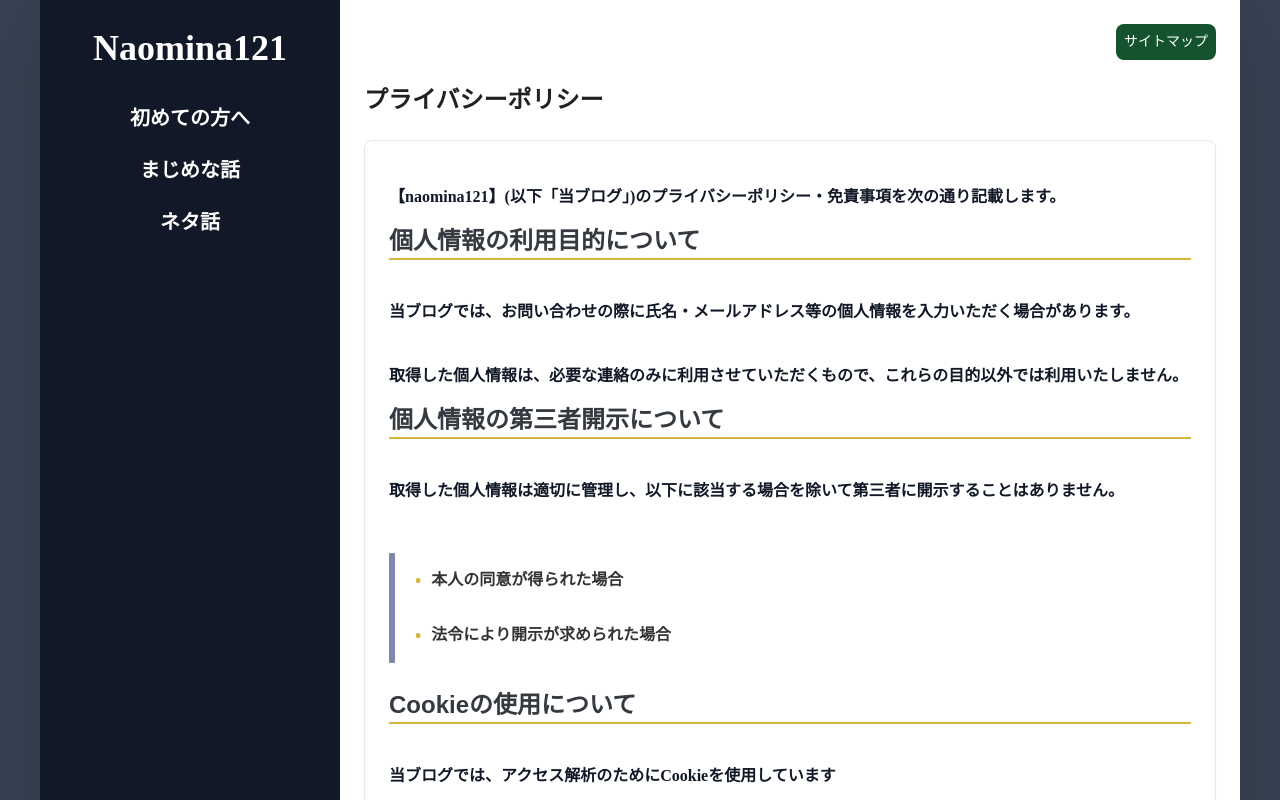
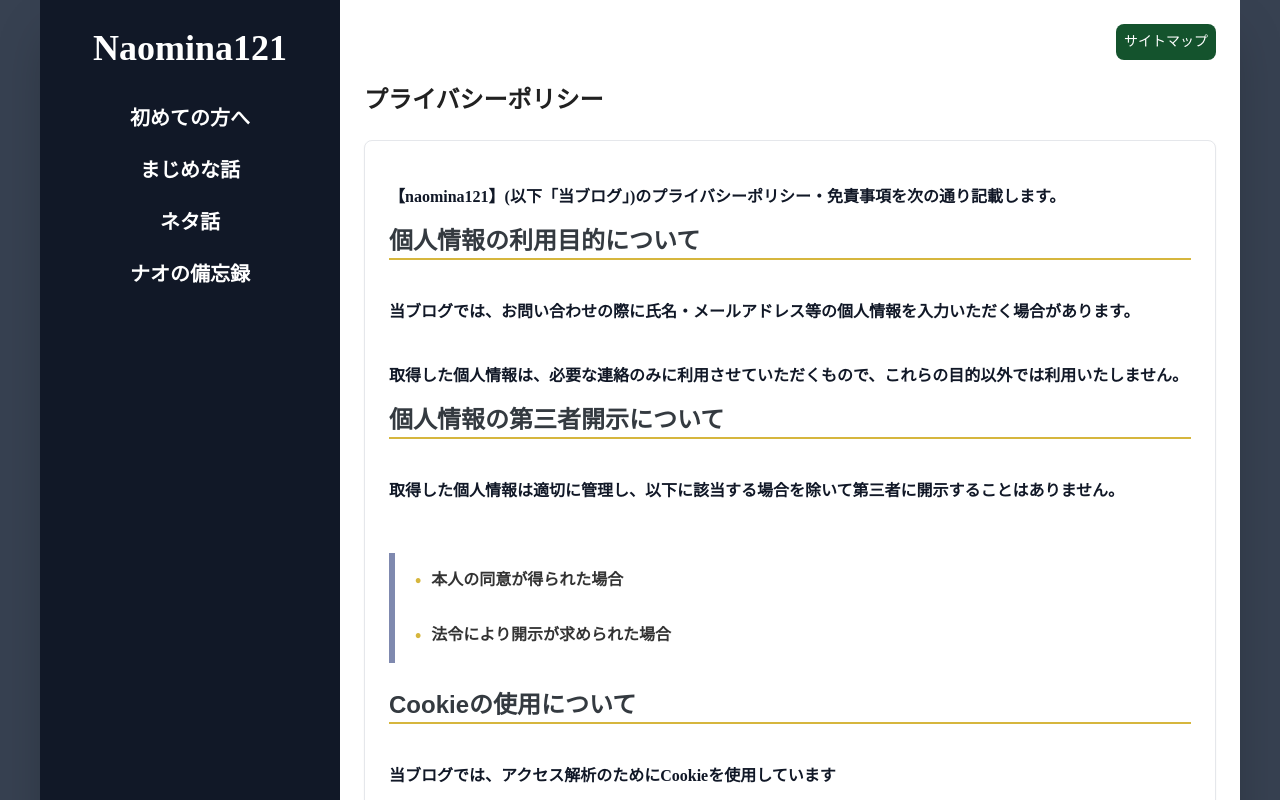
Before and after one commit to naomina121/naomina121_blog, a Next.js app: page /privacy-policy in a window 1280 px wide. Shown: the top 800 px of the page. Built offline with nearby package versions, Linux system fonts and the light colour scheme; no server answers; a web font is replaced by a local one.

Commit message:
サイト更新

```diff
--- a/site.config.ts
+++ b/site.config.ts
@@ -1,5 +1,5 @@
 export const siteConfig = {
   siteTitle: 'Naomina121',
   description: 'ナオのブログサイトです。',
-  siteUrl: 'https://naomina121.net/',
+  siteUrl: 'https://blog.naomina121.com/',
 }
--- a/src/components/Sidebar.tsx
+++ b/src/components/Sidebar.tsx
@@ -35,6 +35,11 @@ const Sidebar = () => {
               ネタ話
             </Link>
           </li>
+          <li>
+            <Link href={`https://naomina121.com`} target='blank'>
+              ナオの備忘録
+            </Link>
+          </li>
         </ul>
       </nav>
     </aside>
--- a/src/components/SpNavgation.tsx
+++ b/src/components/SpNavgation.tsx
@@ -36,6 +36,11 @@ const SpNavgation = () => {
             <li>
               <Link href={`/neta`}>ネタ話</Link>
             </li>
+            <li>
+            <Link href={`https://naomina121.com`} target='blank'>
+              ナオの備忘録
+            </Link>
+            </li>
           </ul>
         </nav>
         <p className='hm-title'>その他</p>
```
